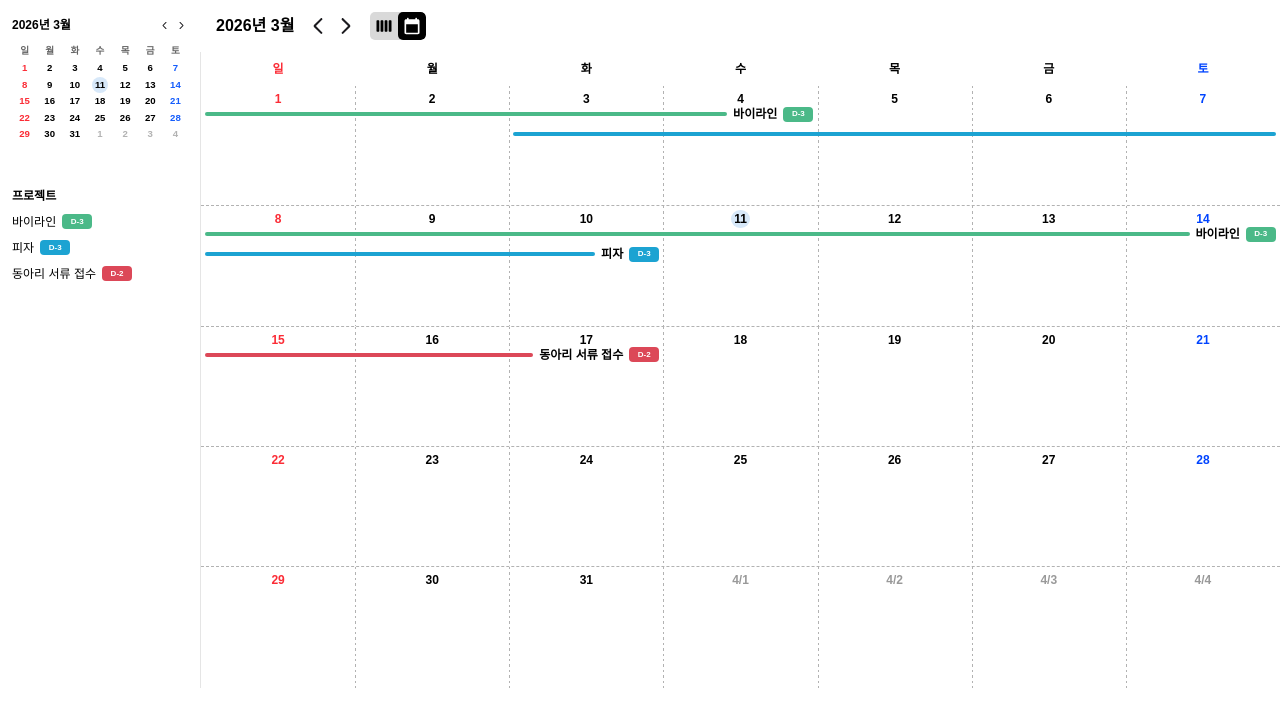
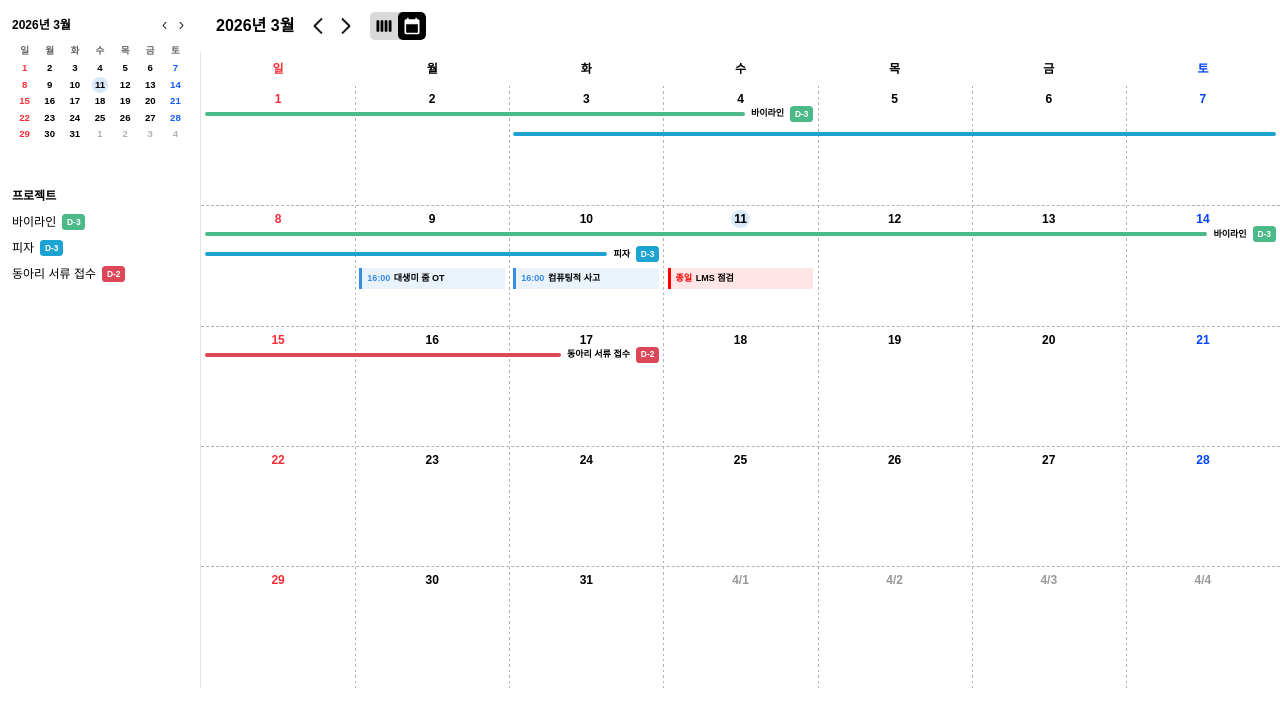
Before and after one commit to whoneykkk/focusflow, a React (Vite) app in the folder frontend/: page / in a window 1280 px wide. Shown: the top 726 px of the page. Built offline with nearby package versions, Linux system fonts and the light colour scheme; a web font is replaced by a local one.

Commit message:
refactor: enhance event label component with font size prop and update usage in monthly and weekly views; add monthly schedule card component

```diff
--- a/frontend/src/app/components/icons.tsx
+++ b/frontend/src/app/components/icons.tsx
@@ -180,10 +180,10 @@ export function ChevronRightIcon({ size = 20 }: { size?: number }) {
 export function DDayBadge({ dDay, color }: { dDay: number; color: string }) {
   return (
     <div
-      className="flex items-center justify-center rounded-[4px] px-[6px] py-[2px] shrink-0"
-      style={{ backgroundColor: color, minWidth: 30, height: 15 }}
+      className="flex items-center justify-center rounded-[0.3em] px-[0.4em] py-[0.15em] shrink-0"
+      style={{ backgroundColor: color }}
     >
-      <span className="text-white text-[0.667em]" style={{ fontWeight: 800 }}>
+      <span className="text-white text-[0.7em]" style={{ fontWeight: 800 }}>
         D-{dDay}
       </span>
     </div>
--- a/frontend/src/app/components/monthly/monthly-event-bar.tsx
+++ b/frontend/src/app/components/monthly/monthly-event-bar.tsx
@@ -54,7 +54,7 @@ export function MonthlyEventBar({ event, row, weekDays }: MonthlyEventBarProps)
               whiteSpace: 'nowrap',
             }}
           >
-            <EventLabel project={project} />
+            <EventLabel project={project} fontSize="0.75em" />
           </div>
         )}
       </div>
--- /dev/null
+++ b/frontend/src/app/components/monthly/monthly-schedule-card.tsx
@@ -0,0 +1,28 @@
+import React from 'react';
+import type { Schedule } from '../calendar-data';
+import { hexToRgba } from '../shared/color-utils';
+
+interface ScheduleCardProps {
+  schedule: Schedule;
+}
+
+export function ScheduleCard({ schedule }: ScheduleCardProps) {
+  const bgColor = hexToRgba(schedule.color, 0.1);
+  const startTime = schedule.isAllDay
+    ? '종일'
+    : schedule.time?.split('-')[0]?.trim() ?? '';
+
+  return (
+    <div
+      className="border-l-[0.25em] px-[0.4em] py-[0.3em] overflow-hidden"
+      style={{ backgroundColor: bgColor, borderColor: schedule.color }}
+    >
+      <p className="flex items-center gap-[0.4em] text-[0.75em] text-black min-w-0" style={{ fontWeight: 800 }}>
+        <span className="shrink-0" style={{ color: schedule.color}}>
+          {startTime}
+        </span>
+        <span className="truncate min-w-0">{schedule.title}</span>
+      </p>
+    </div>
+  );
+}
--- a/frontend/src/app/components/monthly/monthly-view.tsx
+++ b/frontend/src/app/components/monthly/monthly-view.tsx
@@ -5,13 +5,14 @@ import {
   startOfWeek,
   endOfWeek,
   eachDayOfInterval,
+  isSameDay,
 } from 'date-fns';
-import { calendarEvents, getEventsForWeek } from '../calendar-data';
+import { calendarEvents, getEventsForWeek, schedules } from '../calendar-data';
 import { CalendarDayHeader } from '../shared/calendar-day-header';
 import { VerticalGridLines } from '../shared/vertical-grid-lines';
 import { DayNumber } from '../shared/day-number';
 import { MonthlyEventBar } from './monthly-event-bar';
-import { DayStats } from './day-stats';
+import { ScheduleCard } from './monthly-schedule-card';
 
 interface MonthlyViewProps {
   currentDate: Date;
@@ -39,6 +40,9 @@ export function MonthlyView({ currentDate }: MonthlyViewProps) {
       <div className="flex-1 flex flex-col">
         {weeks.map((week, weekIdx) => {
           const eventRows = getEventsForWeek(week, calendarEvents);
+          const maxEventRow = eventRows.reduce((max, { row }) => Math.max(max, row), -1);
+          const scheduleAnchorTop = maxEventRow >= 0 ? 36 + maxEventRow * 20 : 26;
+          const scheduleTop = `calc(${scheduleAnchorTop}px + 0.5em)`;
 
           return (
             <div
@@ -50,7 +54,7 @@ export function MonthlyView({ currentDate }: MonthlyViewProps) {
 
               {/* Date numbers */}
               {week.map((day, dayIdx) => (
-                <div key={dayIdx} className="relative px-1 pt-1 z-10">
+                <div key={dayIdx} className="relative px-1 pt-1 z-0">
                   <DayNumber day={day} currentDate={currentDate} today={today} />
                 </div>
               ))}
@@ -60,6 +64,32 @@ export function MonthlyView({ currentDate }: MonthlyViewProps) {
                 <MonthlyEventBar key={event.id} event={event} row={row} weekDays={week} />
               ))}
 
+              {/* Schedules (same layer as event bars, below with margin) */}
+              {week.map((day, dayIdx) => {
+                const daySchedules = schedules.filter((schedule) => isSameDay(schedule.date, day));
+                if (daySchedules.length === 0) return null;
+
+                const leftPct = (dayIdx / 7) * 100;
+
+                return (
+                  <div
+                    key={`day-schedules-${weekIdx}-${dayIdx}`}
+                    className="absolute z-20"
+                    style={{
+                      left: `calc(${leftPct}% + 0.35em)`,
+                      width: `calc(${(1 / 7) * 100}% - 0.7em)`,
+                      top: scheduleTop,
+                    }}
+                  >
+                    <div className="flex flex-col gap-1">
+                      {daySchedules.map((schedule) => (
+                        <ScheduleCard key={schedule.id} schedule={schedule} />
+                      ))}
+                    </div>
+                  </div>
+                );
+              })}
+
 
             </div>
           );
--- /dev/null
+++ b/frontend/src/app/components/shared/color-utils.ts
@@ -0,0 +1,6 @@
+export function hexToRgba(hex: string, alpha: number): string {
+  const r = parseInt(hex.slice(1, 3), 16);
+  const g = parseInt(hex.slice(3, 5), 16);
+  const b = parseInt(hex.slice(5, 7), 16);
+  return `rgba(${r}, ${g}, ${b}, ${alpha})`;
+}
--- a/frontend/src/app/components/shared/event-label.tsx
+++ b/frontend/src/app/components/shared/event-label.tsx
@@ -4,12 +4,13 @@ import type { Project } from '../calendar-data';
 
 interface EventLabelProps {
   project: Project;
+  fontSize?: string;
 }
 
-export function EventLabel({ project }: EventLabelProps) {
+export function EventLabel({ project, fontSize = '1em' }: EventLabelProps) {
   return (
     <span className="inline-flex items-center whitespace-nowrap gap-[0.5em]">
-      <span className="text-[1em] text-black" style={{ fontWeight: 800 }}>
+      <span className="text-black" style={{ fontWeight: 800, fontSize }}>
         {project.name}
       </span>
       <DDayBadge dDay={project.dDay} color={project.color} />
--- a/frontend/src/app/components/weekly/schedule-card.tsx
+++ b/frontend/src/app/components/weekly/schedule-card.tsx
@@ -1,15 +1,9 @@
 import React from 'react';
 import type { Schedule } from '../calendar-data';
+import { hexToRgba } from '../shared/color-utils';
 
 interface ScheduleCardProps {
   schedule: Schedule;
-}
-
-function hexToRgba(hex: string, alpha: number): string {
-  const r = parseInt(hex.slice(1, 3), 16);
-  const g = parseInt(hex.slice(3, 5), 16);
-  const b = parseInt(hex.slice(5, 7), 16);
-  return `rgba(${r}, ${g}, ${b}, ${alpha})`;
 }
 
 export function ScheduleCard({ schedule }: ScheduleCardProps) {
--- a/frontend/src/app/components/weekly/weekly-view.tsx
+++ b/frontend/src/app/components/weekly/weekly-view.tsx
@@ -108,7 +108,7 @@ export function WeeklyView({ currentDate }: WeeklyViewProps) {
                 className="h-full rounded-r-[5px] flex items-center justify-end pr-2 gap-[0.5em]"
                 style={{ backgroundColor: project.bgColor }}
               >
-                {endsThisWeek && <EventLabel project={project} />}
+                {endsThisWeek && <EventLabel project={project} fontSize="1em" />}
               </div>
             </div>
           );
```
